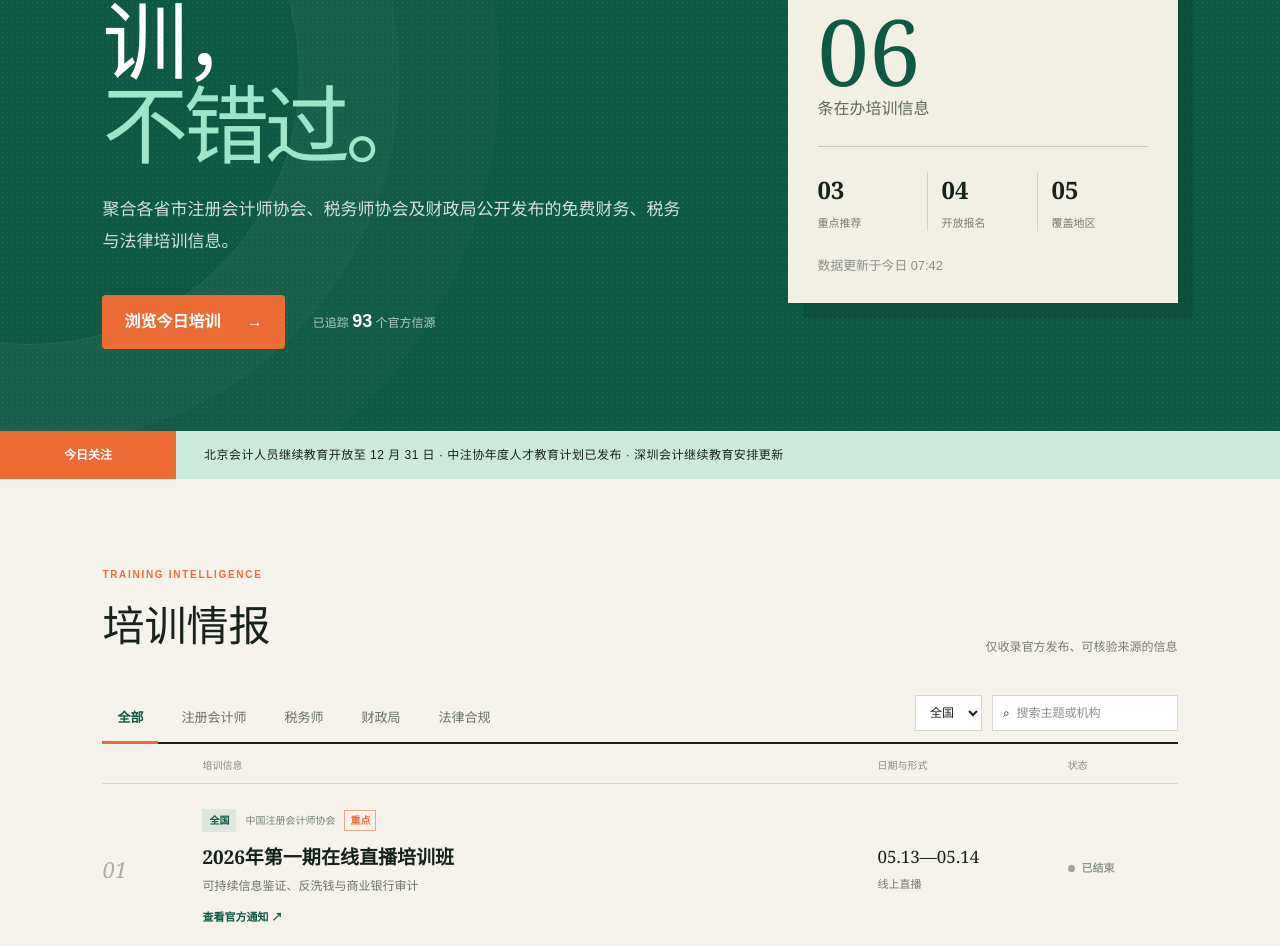
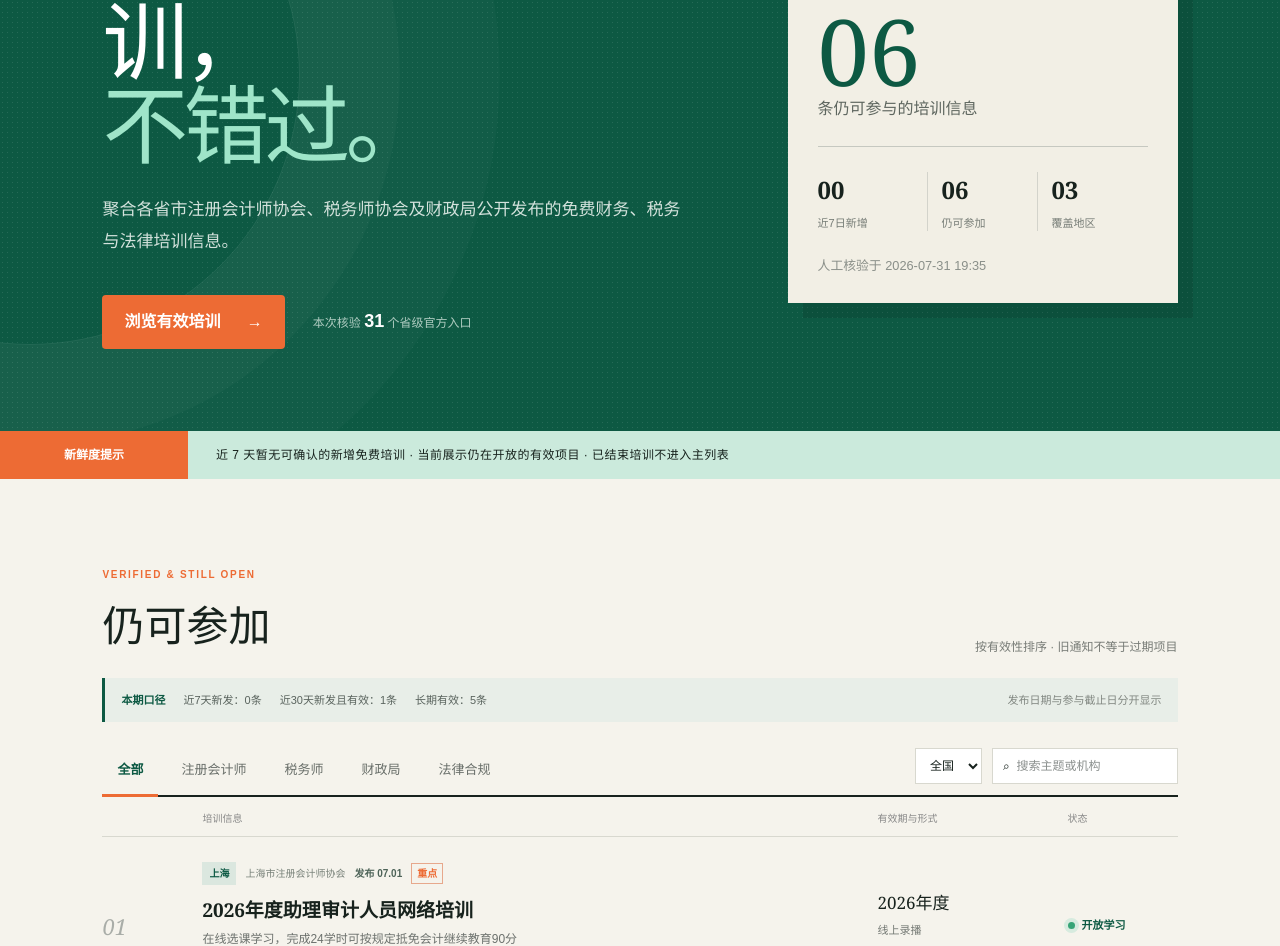
Before and after one commit to zwcpa1973/finance-daily-report, a Next.js app: page / in a window 1280 px wide. Shown: the part 285-1231 px from the top of the page. Built offline with nearby package versions, Linux system fonts and the light colour scheme.

Commit message:
Refresh training data and freshness rules

```diff
--- a/app/layout.tsx
+++ b/app/layout.tsx
@@ -1,5 +1,6 @@
 import type { Metadata } from "next";
 import "./globals.css";
+import "./update.css";
 
 export const metadata: Metadata = {
   title: "财经培训日报｜免费财税法培训情报",
--- a/app/page.tsx
+++ b/app/page.tsx
@@ -3,12 +3,12 @@
 import { useMemo, useState } from "react";
 
 const items = [
-  { region: "全国", org: "中国注册会计师协会", type: "注册会计师", title: "2026年第一期在线直播培训班", topic: "可持续信息鉴证、反洗钱与商业银行审计", date: "05.13—05.14", mode: "线上直播", status: "已结束", hot: true, url: "https://www.cicpa.org.cn/xxfb/tzgg/202604/t20260427_65919.html" },
-  { region: "北京", org: "北京市财政局", type: "财政局", title: "2026年度会计人员继续教育", topic: "专业科目与公需科目，支持网络及面授学习", date: "04.01—12.31", mode: "线上 / 线下", status: "报名中", hot: true, url: "https://czj.beijing.gov.cn/zwxx/tztg/202604/t20260407_4574966.html" },
-  { region: "上海", org: "上海市财政局", type: "财政局", title: "会计高级（后备）人才培养", topic: "集中培训、在职实践与应用研究", date: "2026年度", mode: "线下培养", status: "进行中", hot: false, url: "https://czj.sh.gov.cn/zys_8908/zcfg_8983/zcfb_8985/hj_9035/hjyxrc_9039/20260511/xxfboswf0000003693.html" },
-  { region: "广东", org: "深圳市财政局", type: "财政局", title: "2026年度会计专业技术人员继续教育", topic: "会计专业科目、面授培训及学分确认", date: "2026年度", mode: "线上 / 线下", status: "进行中", hot: false, url: "https://www.sz.gov.cn/cn/xxgk/zfxxgj/tzgg/content/post_12793958.html" },
-  { region: "全国", org: "国家机关事务管理局", type: "财政培训", title: "中央国家机关会计人员继续教育", topic: "会计准则制度、财会监督与风险管理", date: "2026年度", mode: "多种形式", status: "进行中", hot: false, url: "https://www.ggj.gov.cn/tzgg/202603/t20260312_49171.htm" },
-  { region: "全国", org: "国家机关事务管理局", type: "高端人才", title: "高层次财会人才岗位能力培训", topic: "总会计师及行政事业单位财务负责人能力提升", date: "2026年度", mode: "专题培训", status: "进行中", hot: true, url: "https://www.ggj.gov.cn/tzgg/202603/t20260303_49127.htm" },
+  { region: "上海", org: "上海市注册会计师协会", type: "注册会计师", title: "2026年度助理审计人员网络培训", topic: "在线选课学习，完成24学时可按规定抵免会计继续教育90分", published: "07.01", date: "2026年度", deadline: "年度内", mode: "线上录播", fee: "协会组织", status: "开放学习", hot: true, url: "https://www.shcpa.org.cn/info/?pid=7420" },
+  { region: "上海", org: "上海市注册会计师协会", type: "注册会计师", title: "2026年度注册会计师网络录播", topic: "专业课程、职业道德及直播回放，自主在线选课", published: "06.22", date: "06.22—12.31", deadline: "12.31", mode: "线上录播", fee: "协会组织", status: "开放学习", hot: true, url: "https://www.shcpa.org.cn/info/?pid=7410" },
+  { region: "上海", org: "上海市注册会计师协会", type: "注册会计师", title: "胜任力专题直播（一）课程回放", topic: "可持续信息鉴证、国际可持续准则及AI审计实务", published: "06.08", date: "07.01—12.31", deadline: "12.31", mode: "线上回放", fee: "限已报名会员", status: "开放回放", hot: false, url: "https://www.shcpa.org.cn/info/?pid=7388" },
+  { region: "北京", org: "北京注册会计师协会", type: "注册会计师", title: "免费开放注册会计师考试辅导与思政课程", topic: "面向北京地区两师行业从业人员，注册会计师六科网络辅导", published: "04.27", date: "即日起—12.20", deadline: "12.20", mode: "线上课程", fee: "明确免费", status: "开放学习", hot: true, url: "https://www.bicpa.org.cn/p1/tzgg/20260427/55271.html" },
+  { region: "山东", org: "山东省注册会计师协会", type: "注册会计师", title: "2026年“继续教育在线”线上培训", topic: "注册会计师年度继续教育录播课程", published: "01.05", date: "即日起—12.09", deadline: "12.09", mode: "线上录播", fee: "会员课程", status: "开放学习", hot: false, url: "https://sdicpa.org.cn/news/202615/n94786144.html" },
+  { region: "上海", org: "上海市注册会计师协会", type: "注册会计师", title: "2026年度非执业会员继续教育", topic: "投入式网络课程与产出式学时，年度继续教育不少于40学时", published: "02.28", date: "03.01—12.24", deadline: "12.24", mode: "线上课程", fee: "会员课程", status: "开放学习", hot: false, url: "https://shcpa.org.cn/info/?pid=7294" },
 ];
 
 const filters = ["全部", "注册会计师", "税务师", "财政局", "法律合规"];
@@ -38,38 +38,39 @@ export default function Home() {
           <div className="eyebrow"><span /> 2026年7月31日 · 星期五</div>
           <h1>重要的财经培训，<br /><em>不错过。</em></h1>
           <p>聚合各省市注册会计师协会、税务师协会及财政局公开发布的免费财务、税务与法律培训信息。</p>
-          <div className="heroActions"><a className="primary" href="#list">浏览今日培训 <b>→</b></a><span>已追踪 <strong>93</strong> 个官方信源</span></div>
+          <div className="heroActions"><a className="primary" href="#list">浏览有效培训 <b>→</b></a><span>本次核验 <strong>31</strong> 个省级官方入口</span></div>
         </div>
         <aside className="brief" id="today">
           <div className="briefHead"><span>DAILY BRIEF</span><b>07 / 31</b></div>
-          <div className="bigNum">06</div><p>条在办培训信息</p>
+          <div className="bigNum">06</div><p>条仍可参与的培训信息</p>
           <div className="rule" />
-          <div className="miniStats"><div><b>03</b><span>重点推荐</span></div><div><b>04</b><span>开放报名</span></div><div><b>05</b><span>覆盖地区</span></div></div>
-          <small>数据更新于今日 07:42</small>
+          <div className="miniStats"><div><b>00</b><span>近7日新增</span></div><div><b>06</b><span>仍可参加</span></div><div><b>03</b><span>覆盖地区</span></div></div>
+          <small>人工核验于 2026-07-31 19:35</small>
         </aside>
       </section>
 
-      <section className="ticker"><span>今日关注</span><div>北京会计人员继续教育开放至 12 月 31 日 · 中注协年度人才教育计划已发布 · 深圳会计继续教育安排更新</div></section>
+      <section className="ticker"><span>新鲜度提示</span><div>近 7 天暂无可确认的新增免费培训 · 当前展示仍在开放的有效项目 · 已结束培训不进入主列表</div></section>
 
       <section className="content" id="list">
-        <div className="sectionTitle"><div><span className="kicker">TRAINING INTELLIGENCE</span><h2>培训情报</h2></div><p>仅收录官方发布、可核验来源的信息</p></div>
+        <div className="sectionTitle"><div><span className="kicker">VERIFIED &amp; STILL OPEN</span><h2>仍可参加</h2></div><p>按有效性排序 · 旧通知不等于过期项目</p></div>
+        <div className="freshness"><b>本期口径</b><span>近7天新发：0条</span><span>近30天新发且有效：1条</span><span>长期有效：5条</span><em>发布日期与参与截止日分开显示</em></div>
         <div className="toolbar">
           <div className="tabs">{filters.map(f => <button key={f} className={active === f ? "active" : ""} onClick={() => setActive(f)}>{f}</button>)}</div>
-          <div className="tools"><select aria-label="选择地区" value={region} onChange={e => setRegion(e.target.value)}><option>全国</option><option>北京</option><option>上海</option><option>广东</option></select><label className="search">⌕<input aria-label="搜索培训" placeholder="搜索主题或机构" value={query} onChange={e => setQuery(e.target.value)} /></label></div>
+          <div className="tools"><select aria-label="选择地区" value={region} onChange={e => setRegion(e.target.value)}><option>全国</option><option>北京</option><option>上海</option><option>山东</option></select><label className="search">⌕<input aria-label="搜索培训" placeholder="搜索主题或机构" value={query} onChange={e => setQuery(e.target.value)} /></label></div>
         </div>
-        <div className="listHead"><span>培训信息</span><span>日期与形式</span><span>状态</span></div>
+        <div className="listHead"><span>培训信息</span><span>有效期与形式</span><span>状态</span></div>
         <div className="cards">
           {shown.map((item, i) => <article className="card" key={item.title}>
             <div className="index">{String(i + 1).padStart(2, "0")}</div>
-            <div className="mainInfo"><div className="meta"><span>{item.region}</span><span>{item.org}</span>{item.hot && <b>重点</b>}</div><h3>{item.title}</h3><p>{item.topic}</p><a href={item.url} target="_blank" rel="noreferrer">查看官方通知 <b>↗</b></a></div>
-            <div className="dateInfo"><b>{item.date}</b><span>{item.mode}</span></div>
+            <div className="mainInfo"><div className="meta"><span>{item.region}</span><span>{item.org}</span><span className="published">发布 {item.published}</span>{item.hot && <b>重点</b>}</div><h3>{item.title}</h3><p>{item.topic}</p><div className="fee">{item.fee}</div><a href={item.url} target="_blank" rel="noreferrer">查看官方通知 <b>↗</b></a></div>
+            <div className="dateInfo"><b>{item.date}</b><span>{item.mode}</span><small>截止 {item.deadline}</small></div>
             <div className={`status ${item.status === "已结束" ? "muted" : ""}`}><i />{item.status}</div>
           </article>)}
           {!shown.length && <div className="empty">没有找到匹配的培训信息，试试其他关键词。</div>}
         </div>
       </section>
 
-      <section className="sources" id="sources"><div><span className="kicker">SOURCE NETWORK</span><h2>信息来自哪里？</h2></div><p>每日巡检各省市注册会计师协会、注册税务师协会、财政局及相关政府部门官方网站。所有信息保留原始链接；具体资格、费用及名额以发布单位通知为准。</p><div className="sourceTags"><span>注册会计师协会</span><span>税务师协会</span><span>省市财政局</span><span>政府官方平台</span></div></section>
+      <section className="sources" id="sources"><div><span className="kicker">SOURCE &amp; FRESHNESS</span><h2>信息收录标准</h2></div><p>优先收录近7天发布的官方信息；近30天信息仅在仍可报名或学习时保留；更早通知必须有明确的年度开放期限才会进入主列表。已结束、已截止项目转入归档，不再占用今日清单。</p><div className="sourceTags"><span>发布日期可核验</span><span>参与期限有效</span><span>费用如实标注</span><span>官方原文直达</span></div></section>
       <footer><div className="brand"><span className="brandMark">财</span><span>财经培训日报</span></div><p>让专业成长信息，每天准时抵达。</p><span>© 2026 · 官方信源智能聚合</span></footer>
     </main>
   );
--- /dev/null
+++ b/app/update.css
@@ -0,0 +1,28 @@
+.freshness {
+  display: flex;
+  align-items: center;
+  gap: 18px;
+  margin: -16px 0 24px;
+  padding: 14px 16px;
+  background: #e8eee8;
+  border-left: 3px solid var(--green);
+  color: #59635d;
+  font-size: 11px;
+}
+.freshness b { color: var(--green); }
+.freshness em { margin-left: auto; color: #818781; font-style: normal; }
+.meta .published { color: #4d6358; font-weight: 700; }
+.fee {
+  display: inline-block;
+  margin: 0 10px 9px 0;
+  padding: 3px 7px;
+  background: #f1dfd5;
+  color: #94431f;
+  font-size: 10px;
+  font-weight: 800;
+}
+.dateInfo small { color: #9b5b3d; font-size: 11px; }
+@media (max-width: 850px) {
+  .freshness { align-items: flex-start; flex-direction: column; gap: 7px; }
+  .freshness em { margin-left: 0; }
+}
```
